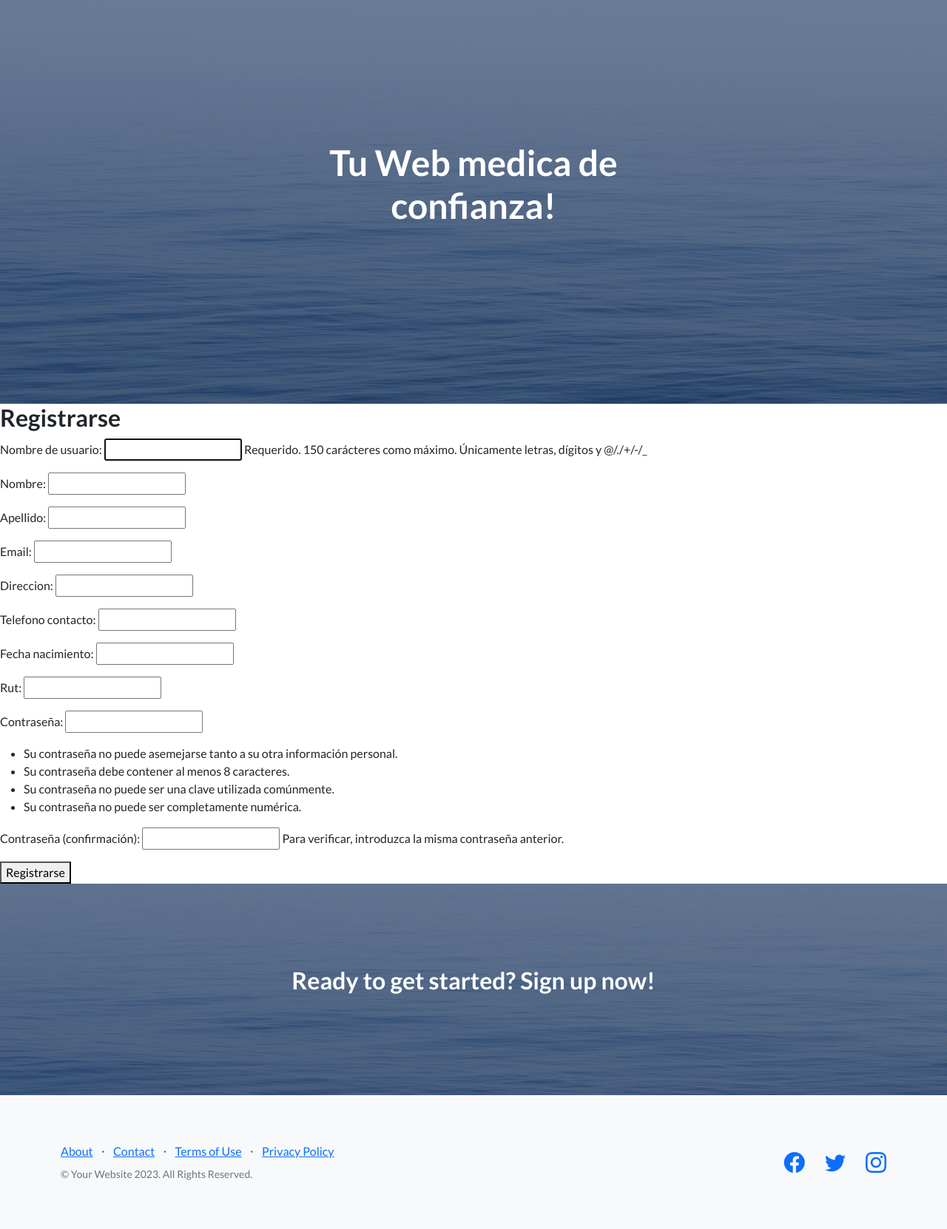
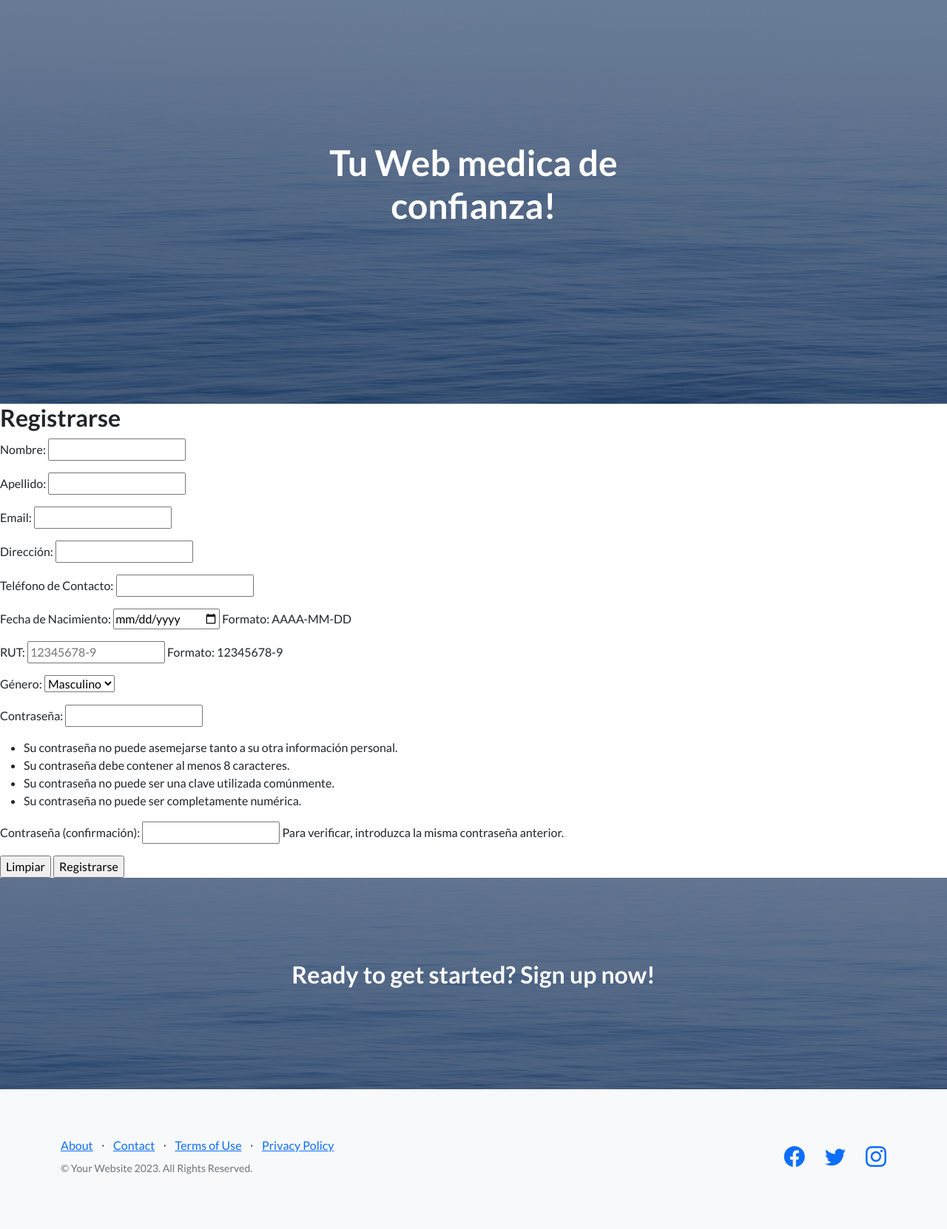
Before and after one commit to Hadriangr/Mediweb, a Django app: page /medic/signup/ in a window 1280 px wide. Shown: the part 67-1729 px from the top of the page at 74% size. After the commit the page ends 1655 px from the top, so only its background shows below. Run offline with Django 5.2, Linux system fonts and the light colour scheme; some libraries are stand-ins or nearby versions.

Commit message:
registro

```diff
--- a/Medic/forms.py
+++ b/Medic/forms.py
@@ -1,7 +1,11 @@
 from django import forms
 from django.contrib.auth.forms import UserCreationForm
+from django.core.validators import RegexValidator
+from django.forms.widgets import DateInput
+from django.utils.translation import gettext_lazy as _
 from .models import Usuario
 
+# Validador de RUT
 def validar_rut(rut):
     rut = rut.replace(".", "").replace("-", "").upper()
     rut_sin_dv = rut[:-1]
@@ -21,17 +25,46 @@ def validar_rut(rut):
     if str(dv_calculado) == dv:
         return rut
     else:
-        raise forms.ValidationError('RUT inválido.')
+        raise forms.ValidationError(_('RUT inválido.'))
 
 class RegistroForm(UserCreationForm):
-    nombre = forms.CharField(max_length=100)
-    apellido = forms.CharField(max_length=100)
-    email = forms.EmailField()
-    direccion = forms.CharField(max_length=255)
-    telefono_contacto = forms.CharField(max_length=20)
-    fecha_nacimiento = forms.DateField()
-    rut = forms.CharField(max_length=12, validators=[validar_rut])  # Agregar el validador de RUT
+    # Opciones de género
+    GENERO_CHOICES = (
+        ('M', 'Masculino'),
+        ('F', 'Femenino'),
+        ('O', 'Otro'),
+    )
+
+    nombre = forms.CharField(label="Nombre", max_length=100)
+    apellido = forms.CharField(label="Apellido", max_length=100)
+    email = forms.EmailField(label="Email")
+    direccion = forms.CharField(label="Dirección", max_length=255)
+    telefono_contacto = forms.CharField(label="Teléfono de Contacto", max_length=20)
+    fecha_nacimiento = forms.DateField(
+        label="Fecha de Nacimiento",
+        widget=DateInput(attrs={'type': 'date'}),
+        input_formats=['%Y-%m-%d'],
+        help_text=_("Formato: AAAA-MM-DD")
+    )
+    rut = forms.CharField(
+        label="RUT",
+        max_length=12,
+        validators=[validar_rut],
+        help_text=_("Formato: 12345678-9"),
+        widget=forms.TextInput(attrs={'placeholder': '12345678-9'})
+    )
+    genero = forms.ChoiceField(
+        label="Género",
+        choices=GENERO_CHOICES
+    )
+
+    def clean_username(self):
+        cleaned_data = super().clean()
+        username = cleaned_data.get('username')
+        if Usuario.objects.exclude(pk=self.instance.pk).filter(username=username).exists():
+            raise forms.ValidationError('Este nombre de usuario ya está en uso. Por favor, elija otro.')
+        return username
 
     class Meta:
         model = Usuario
-        fields = ('username', 'nombre', 'apellido', 'email', 'direccion', 'telefono_contacto', 'fecha_nacimiento', 'rut', 'password1', 'password2')
+        fields = ('nombre', 'apellido', 'email', 'direccion', 'telefono_contacto', 'fecha_nacimiento', 'rut', 'genero', 'password1', 'password2')
--- a/Medic/templates/index.html
+++ b/Medic/templates/index.html
@@ -1,5 +1,5 @@
 <!DOCTYPE html>
-<html lang="en">
+<html lang="es">
     <head>
         {% load static %}
         <meta charset="utf-8" />
--- a/Medic/templates/signup.html
+++ b/Medic/templates/signup.html
@@ -9,5 +9,6 @@
     <form method="post">
         {% csrf_token %}
         {{ form.as_p }}
-        <button type="submit"> Registrarse </button>
+        <input type="reset" value="Limpiar">
+        <input type="submit" value="Registrarse"
 {% endblock %}
--- a/Medic/urls.py
+++ b/Medic/urls.py
@@ -22,7 +22,6 @@ urlpatterns = [
     path('admin/', admin.site.urls),
     path('',views.index,name='index'),
     path('pago/<int:pago_id>/', views.detalle_pago, name='detalle_pago'),
-    path('registro/', views.registro_usuario, name='registro_usuario'),
     path('examenes-hombre/', views.examenes_hombre, name='examenes_hombre'),
     path('examenes-mujer/', views.examenes_mujer, name='examenes_mujer'),
     path('cuadro-1/', views.Mcuadro_1, name='Mcuadro_1'),
@@ -34,5 +33,5 @@ urlpatterns = [
     path('cuadro-3/', views.Hcuadro_3, name='Hcuadro_3'),
     path('cuadro-4/', views.Hcuadro_4, name='Hcuadro_4'),
     path('recetas/<str:categoria>/', views.mostrar_recetas_por_categoria, name='mostrar_recetas_por_categoria'),
-    path('signup/', views.signupview.as_view(), name='signup'),
+    path('signup/', views.registro_usuario, name='signup'),
 ]
--- a/Medic/views.py
+++ b/Medic/views.py
@@ -1,8 +1,10 @@
-from django.shortcuts import render
+from django.shortcuts import render,redirect
 from .models import Pago,RecetaMedica,examen
 from .forms import RegistroForm
 from django.urls import reverse_lazy
 from django.views.generic import CreateView
+from django.contrib.auth.decorators import login_required, permission_required
+from django.contrib.auth import login
 
 def index(request):
     return render(request, 'index.html')
@@ -30,12 +32,7 @@ def registro_usuario(request):
             return redirect('index')  # Redirige a la página de inicio después del registro exitoso
     else:
         form = RegistroForm()
-    return render(request, 'registro.html', {'form': form})
-
-def examenes_mujer(request):
-    examenes = examen.objects.all()  # Suponiendo que tienes un modelo llamado Examen
-    return render(request, 'examenes_mujer.html', {'examenes': examenes})
-
+    return render(request, 'signup.html', {'form': form})
 
 
 
```
Also changed, not shown: Medic/templates/registro.html (deleted, +0 -15 lines), db.sqlite3.
